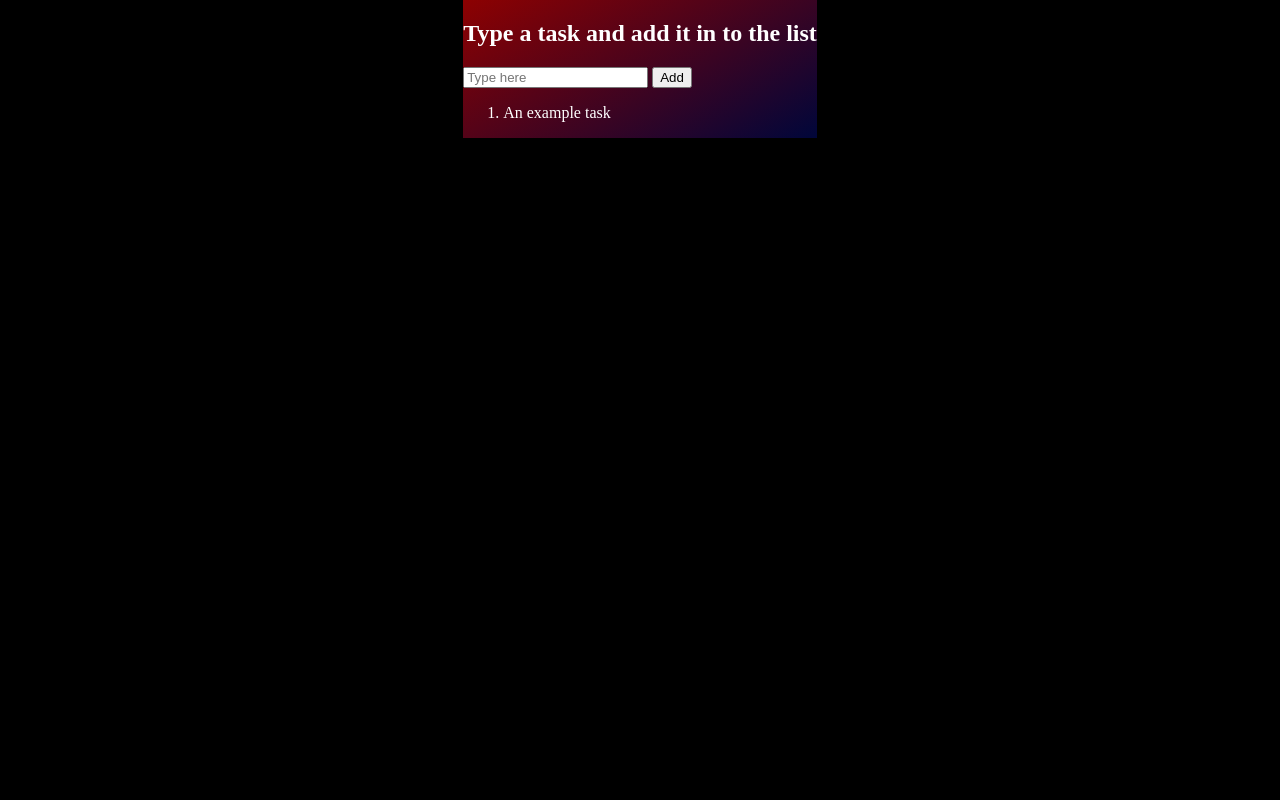
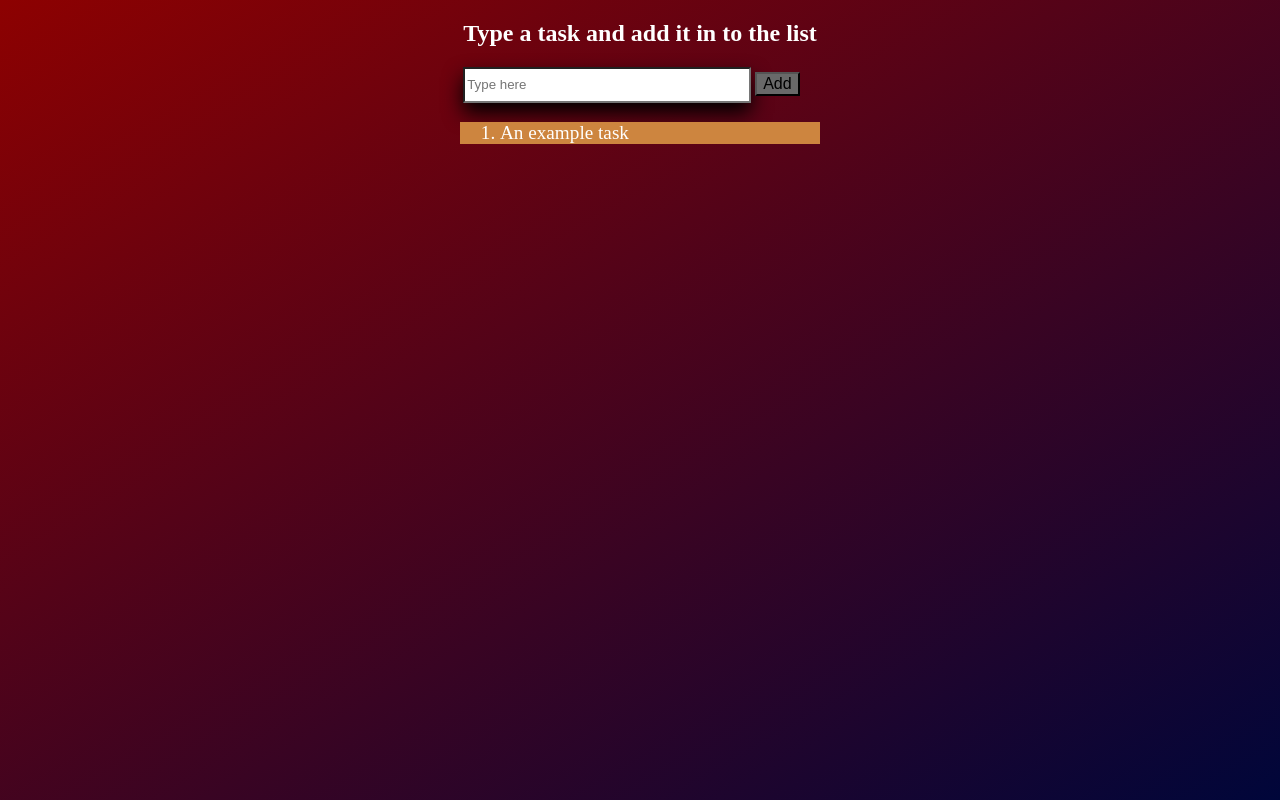
Before and after one commit to AaroKivimaki/To-do-list-js, a plain HTML site: page index.html in a window 1280 px wide. Drawn offline with Linux system fonts and the light colour scheme.

Commit message:
Tried to add different background color for every other task.

```diff
--- a/css/main.scss
+++ b/css/main.scss
@@ -4,12 +4,38 @@ body {
   display: flex;
   margin: auto;
   justify-content: center;
-  background-color: black;
   color: $main-colour;
 }
 
 #mainContainer {
   display: flex;
   flex-direction: column;
+  align-items: center;
   background: linear-gradient(150deg, rgba(141, 1, 1, 1), rgba(0, 6, 58, 1));
+  width: 100vw;
+  height: 100vh;
 }
+
+#textAddContainer {
+  width: auto;
+}
+
+#inputText {
+  width: 280px;
+  height: 30px;
+  box-shadow: 0 10px 20px 0 black;
+}
+
+#addButton {
+  background-color: dimgray;
+  font-size: 1em;
+}
+
+#taskList {
+  width: 25%;
+  font-size: 1.2em;
+  background-color: peru;
+}
+
+.lists {
+}
--- a/index.html
+++ b/index.html
@@ -8,13 +8,13 @@
   </head>
   <body>
     <div id="mainContainer">
-      <div>
+      <div id="textAddContainer">
         <h2>Type a task and add it in to the list</h2>
         <input type="text" id="inputText" placeholder="Type here" />
         <button id="addButton">Add</button>
       </div>
       <ol id="taskList">
-        <li>An example task</li>
+        <li id="listsId" class="lists">An example task</li>
       </ol>
     </div>
     <script src="./js/script.js"></script>
```
Also changed, not shown: js/script.js (+10 -10 lines), css/main.css, 1 other file.
